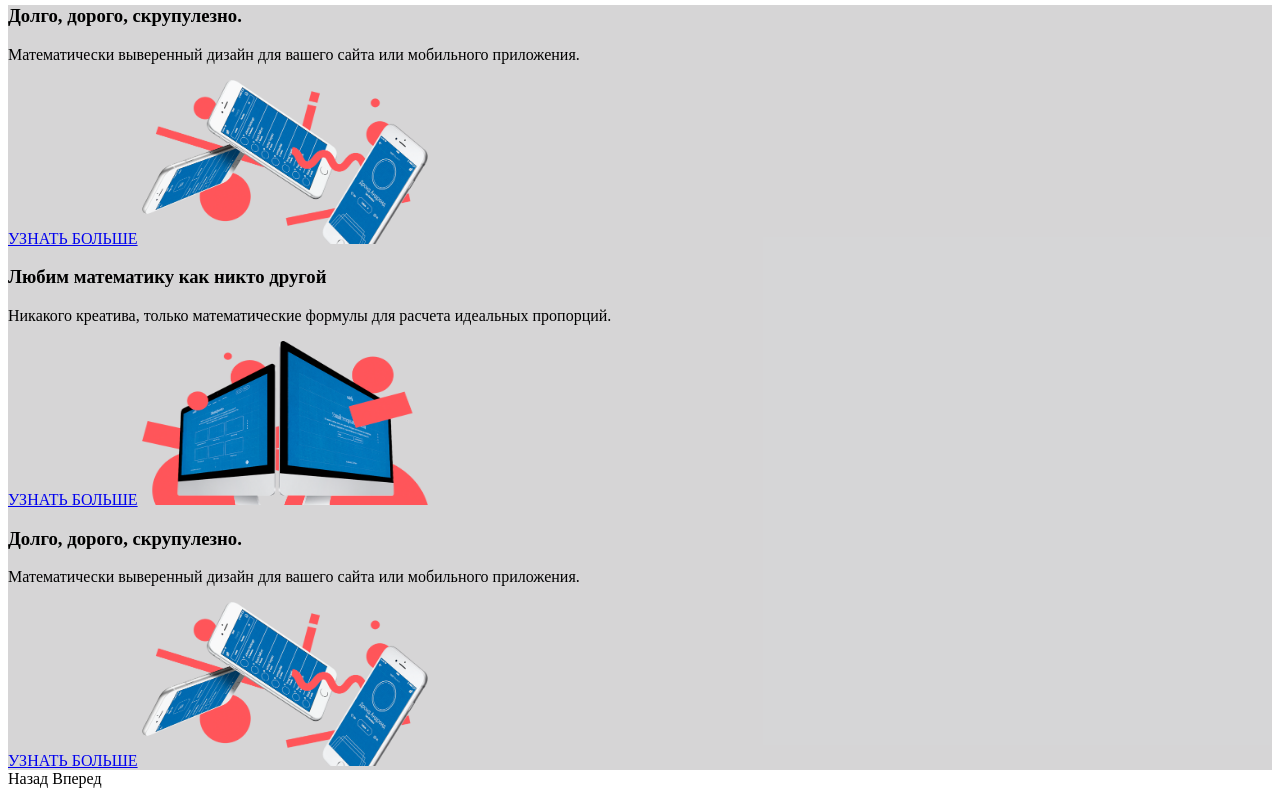
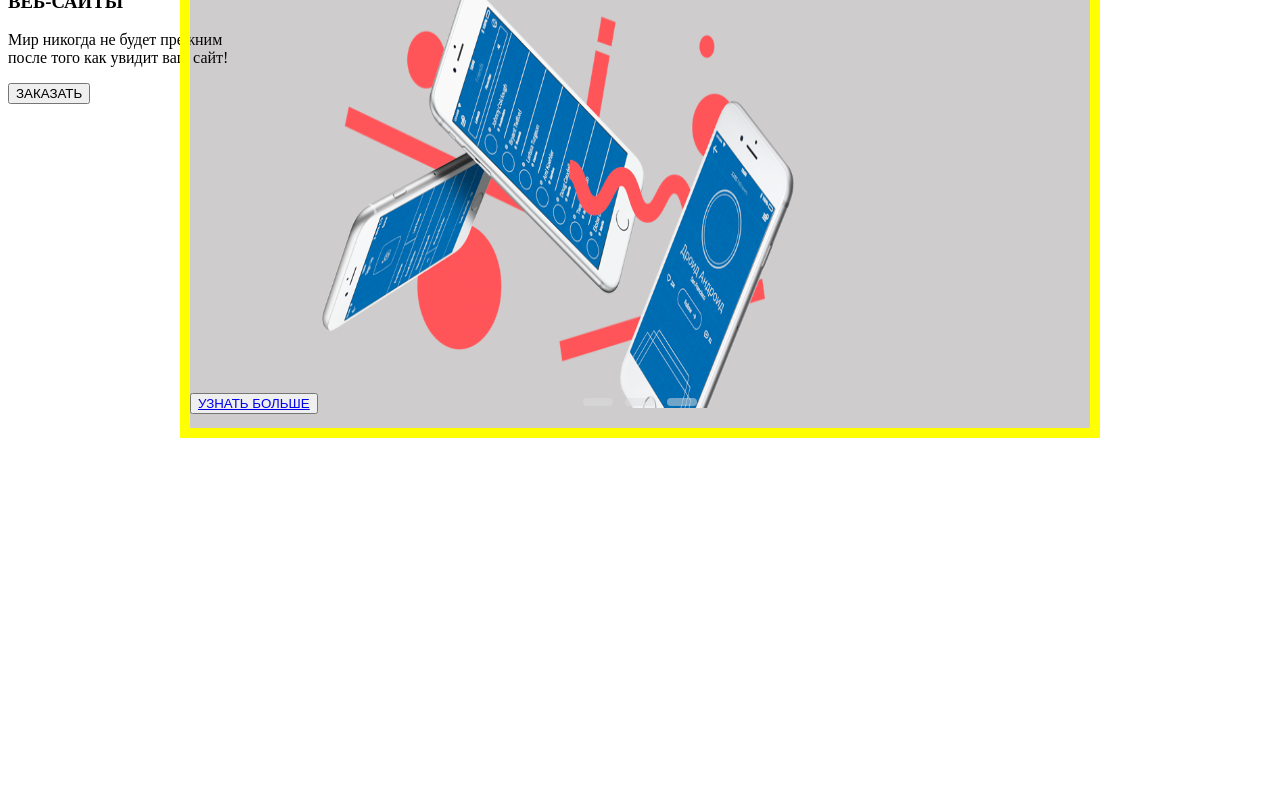
Before and after one commit to vintsan/nerds-24.11.2022, a plain HTML site: page index.html in a window 1280 px wide. Shown: the part 272-1062 px from the top of the page. After the commit the page ends 800 px from the top, so only its background shows below. Drawn offline with Linux system fonts and the light colour scheme.

Commit message:
начал делать майн

```diff
--- a/css/style.css
+++ b/css/style.css
@@ -1,3 +1,60 @@
+.slider {
+    width: 900px;
+    height: 600px;
+    overflow: hidden;
+    border: 10px solid yellow;
+    background-color: rgba(30, 19, 19, 0.214);
+}
+.header {
+    position: absolute;
+    top: 50%;
+    left: 50%;
+    transform: translate(-50%, -50%);
+}
+.slider-navigation {
+    position: absolute;
+    bottom: 16px;
+    left: 50%;
+    transform: translateX(-50%);
+    display: flex;
+}
+.bar {
+    height: 8px;
+    width: 30px;
+    margin: 6px;
+    cursor: pointer;
+    background-color: #ddd;
+    opacity: .5;
+    border-radius: 10px;
+    transition: all .4s ease;
+}
+.bar:hover {
+    opacity: 0.8;
+    transform: scale(1.1);
+}
+input[name="r"] {
+    position: absolute;
+    visibility: hidden;
+}
 .slider-content {
-    background-color: rgba(7, 4, 10, 0.164);
+    width: 300%;
+    height: 100%;
+    display: flex;
 }
+.slider-content-info {
+    width: 25%;
+    transition: all .6s ease;
+}
+.slider-content-info img {
+    width: 70%;
+    height: 70%;
+}
+#r1:checked ~ .list1 {
+    margin-left: 0;
+}
+#r2:checked ~ .list1 {
+    margin-left: -25%;
+}
+#r3:checked ~ .list1 {
+    margin-left: -50%;
+}
--- a/index.html
+++ b/index.html
@@ -25,37 +25,59 @@
                 <li class="login-link">Корзина</li>
             </ul>
         </nav>
-    <section class="slider">
+        <section class="slider header">
             <h2 class="visually-hidden">Инфо слайдеры</h2>
             <div class="slider-content">
-        <div class="slider-content-info-list1">
+                <input type="radio" name="r" id="r1" checked>
+                <input type="radio" name="r" id="r2" checked>
+                <input type="radio" name="r" id="r3" checked>
+
+                <div class="slider-content-info list1">
                     <h3>Долго, дорого, скрупулезно.</h3>
                     <p>Математически выверенный дизайн для вашего сайта или мобильного приложения.</p>
-          <a href="clients.html">УЗНАТЬ БОЛЬШЕ</a>
-          <img src="/image/slide1.png" width="286" height="164" alt="Интерьер">
-        </div>
-        <div class="slider-content-info-list2">
-          <h3>Любим математику как никто другой</h3>
-          <p>Никакого креатива, только математические формулы для расчета идеальных пропорций.</p>
-          <a href="clients.html">УЗНАТЬ БОЛЬШЕ</a>
-          <img src="/image/slide2.png" width="286" height="164" alt="Интерьер">
-        </div>
-        <div class="slider-content-info-list3">
-          <h3>Долго, дорого, скрупулезно.</h3>
-          <p>Математически выверенный дизайн для вашего сайта или мобильного приложения.</p>
-          <a href="clients.html">УЗНАТЬ БОЛЬШЕ</a>
+                    <button class="slider-button"><a href="clients.html">УЗНАТЬ БОЛЬШЕ</a></button>
                     <img src="/image/slide1.png" width="286" height="164" alt="Интерьер">
                 </div>
 
+                <div class="slider-content-info">
+                    <h3>Любим математику как никто другой</h3>
+                    <p>Никакого креатива, только математические формулы для расчета идеальных пропорций.</p>
+                    <button class="slider-button"><a href="clients.html">УЗНАТЬ БОЛЬШЕ</a></button>
+                    <img src="/image/slide2.png" width="286" height="164" alt="Интерьер">
+                </div>
 
-
+                <div class="slider-content-info">
+                    <h3>Долго, дорого, скрупулезно.</h3>
+                    <p>Математически выверенный дизайн для вашего сайта или мобильного приложения.</p>
+                    <button class="slider-button"><a href="clients.html">УЗНАТЬ БОЛЬШЕ</a></button>
+                    <img src="/image/slide1.png" width="286" height="164" alt="Интерьер">
                 </div>
-      <span class="button gallery-button gallery-button-back">Назад</span>
-      <span class="button gallery-button gallery-button-next">Вперед</span>
+            </div>
+            <div class="slider-navigation">
+                <label class="bar" for="r1"></label>
+                <label class="bar" for="r2"></label>
+                <label class="bar" for="r3"></label>
+            </div>
+            <button><span class="button gallery-button gallery-button-back">Назад</span>
+            </button>
+            <button><span class="button gallery-button gallery-button-next">Вперед</span>
+            </button>
         </section>
 
     </header>
+<main>
+    <div class="container">
+        <div class="web-sites">
+            <img src="" alt="">
+            <h3>ВЕБ-САЙТЫ</h3>
+            <p>Мир никогда не будет прежним
+                <br>после того как увидит ваш сайт!
+            </p>
+            <button class="order1">ЗАКАЗАТЬ</button>
+        </div>
 
+    </div>
+</main>
 
 </body>
 
```
Lines whose indentation alone changed are shown as unchanged.
